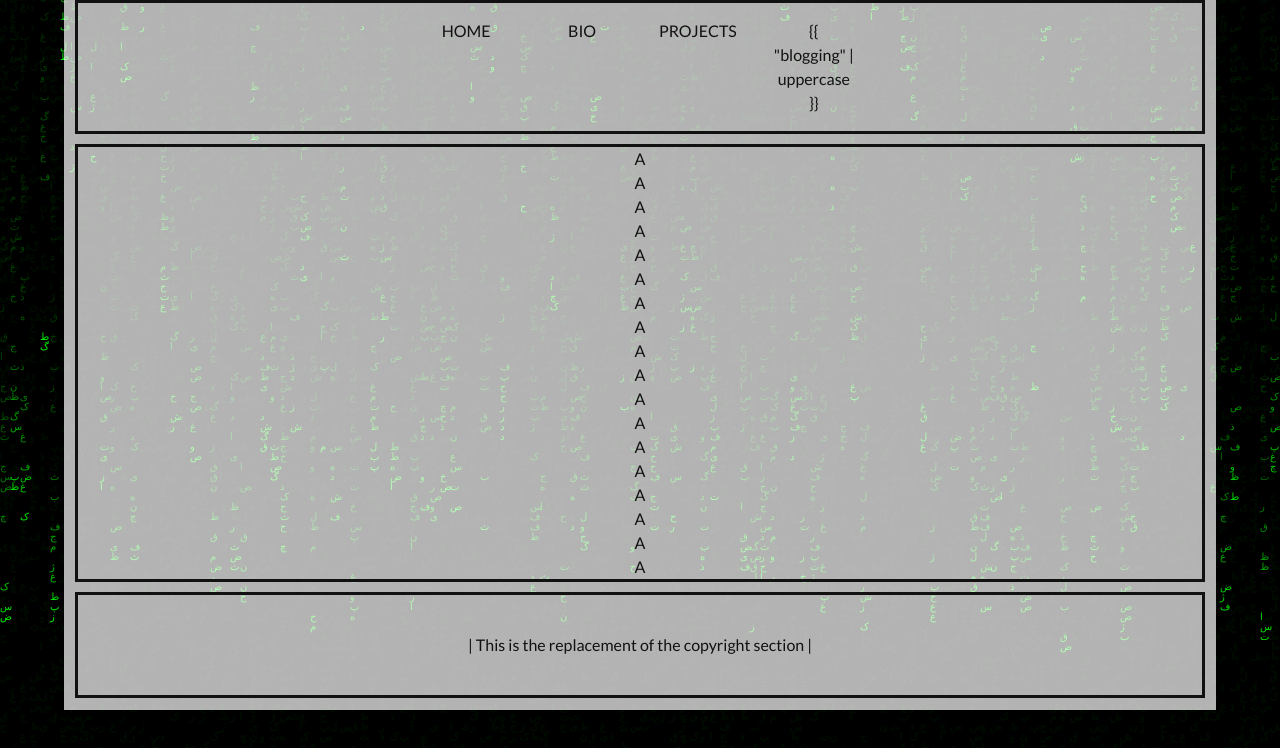
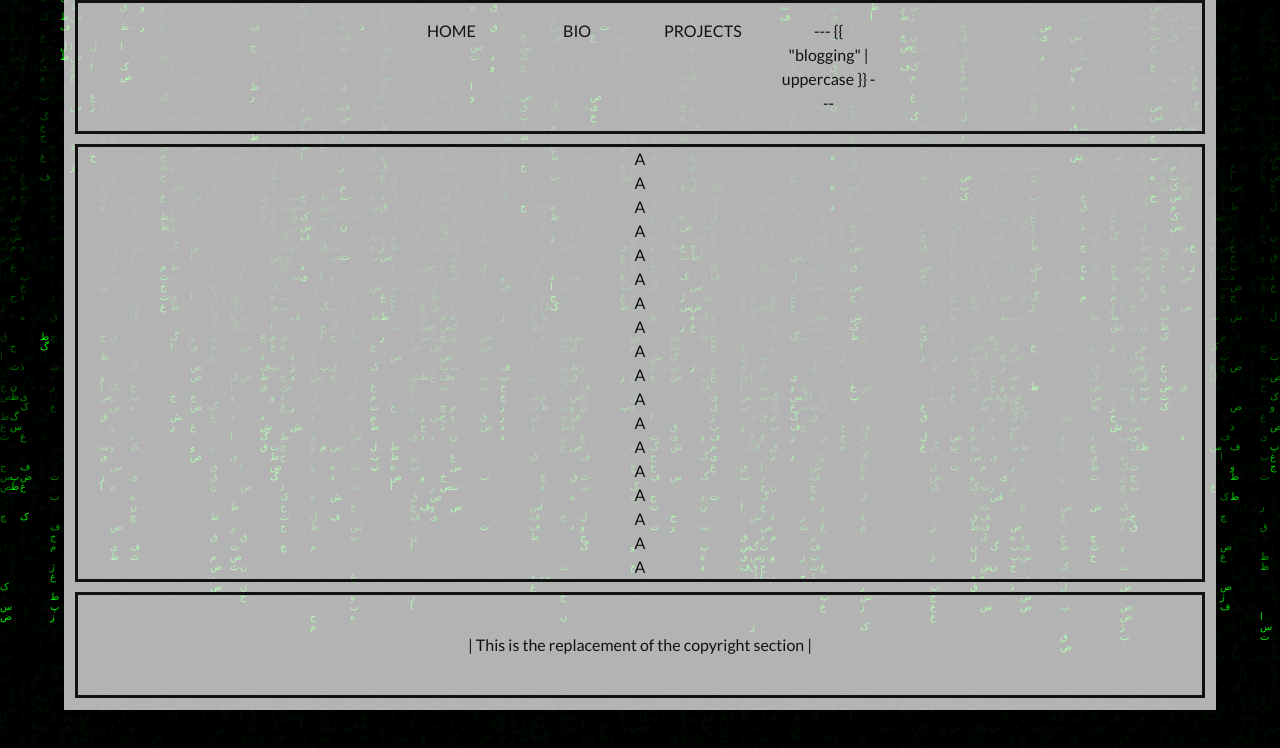
Before and after one commit to imananoosheh/imananoosheh.github.io, a plain HTML site: page _site/index.html in a window 1280 px wide. Shown: the part 50-798 px from the top of the page. Drawn offline with nearby package versions, Linux system fonts and the light colour scheme.

Commit message:
Commit 2.01

```diff
--- a/_site/index.html
+++ b/_site/index.html
@@ -39,7 +39,11 @@
               <a class="nav-link-main" href="#">PROJECTS</a>
             </li>
             <li class="nav-item-main">
-              <a class="nav-link-main" href="#">{{ "blogging" | uppercase }}</a>
+              <a class="nav-link-main" href="#">
+                ---
+                {{ "blogging" | uppercase }}
+                ---
+              </a>
             </li>
           </ul>
         </nav>
```
